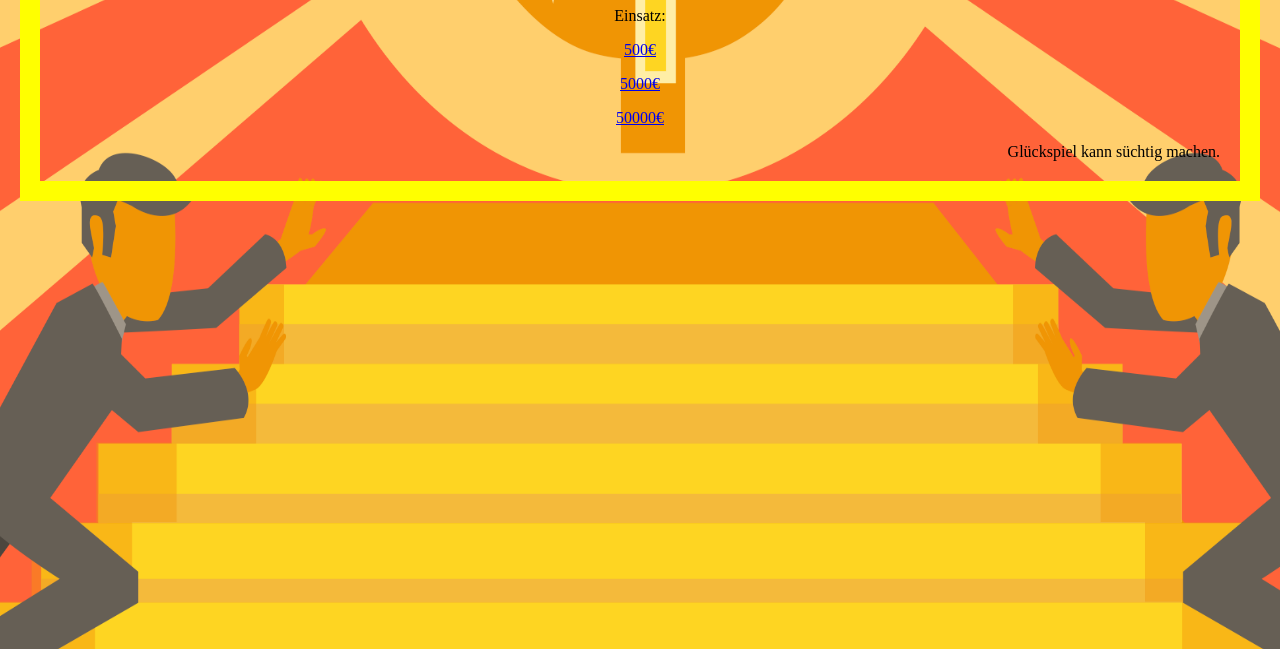
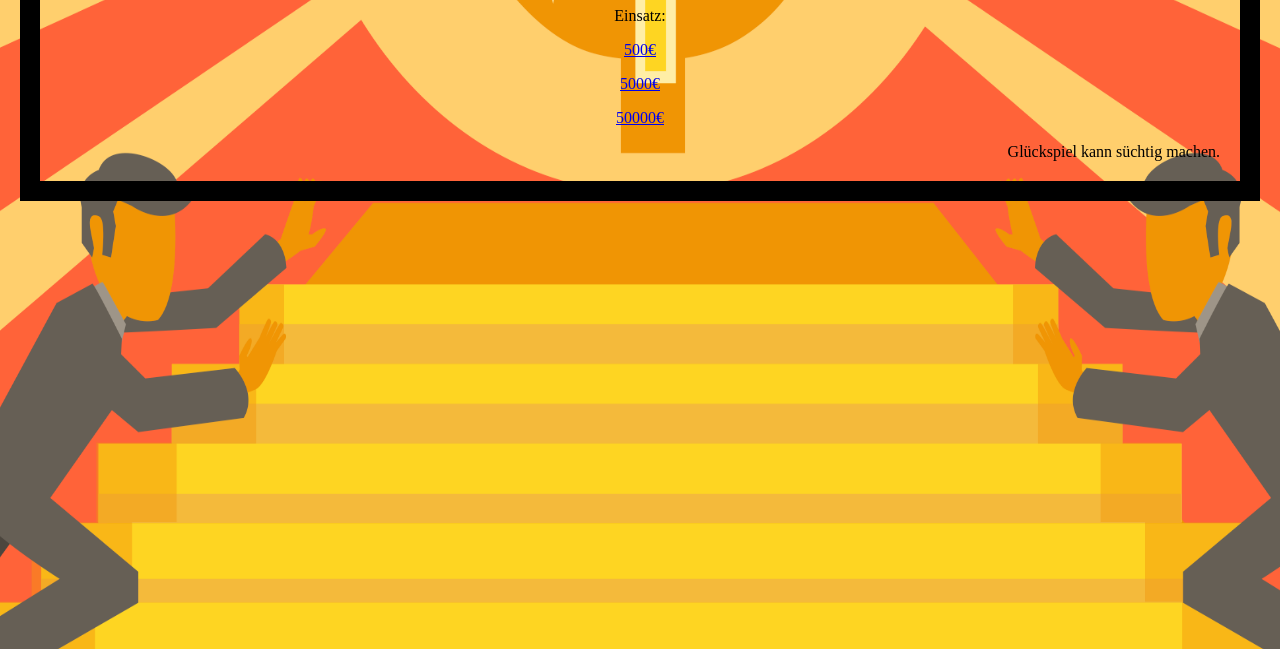
Before and after one commit to mikeheilmann/quiz, a plain HTML site: page index.html in a window 1280 px wide. Shown: the part 151-800 px from the top of the page. Drawn offline with Linux system fonts and the light colour scheme.

Commit message:
Update mystyle.css

```diff
--- a/mystyle.css
+++ b/mystyle.css
@@ -1,6 +1,6 @@
 body {
     width: 700;
-    border: 20px solid yellow;
+    border: 20px solid black;
     padding: 20px;
     margin: 20px;
 
```
